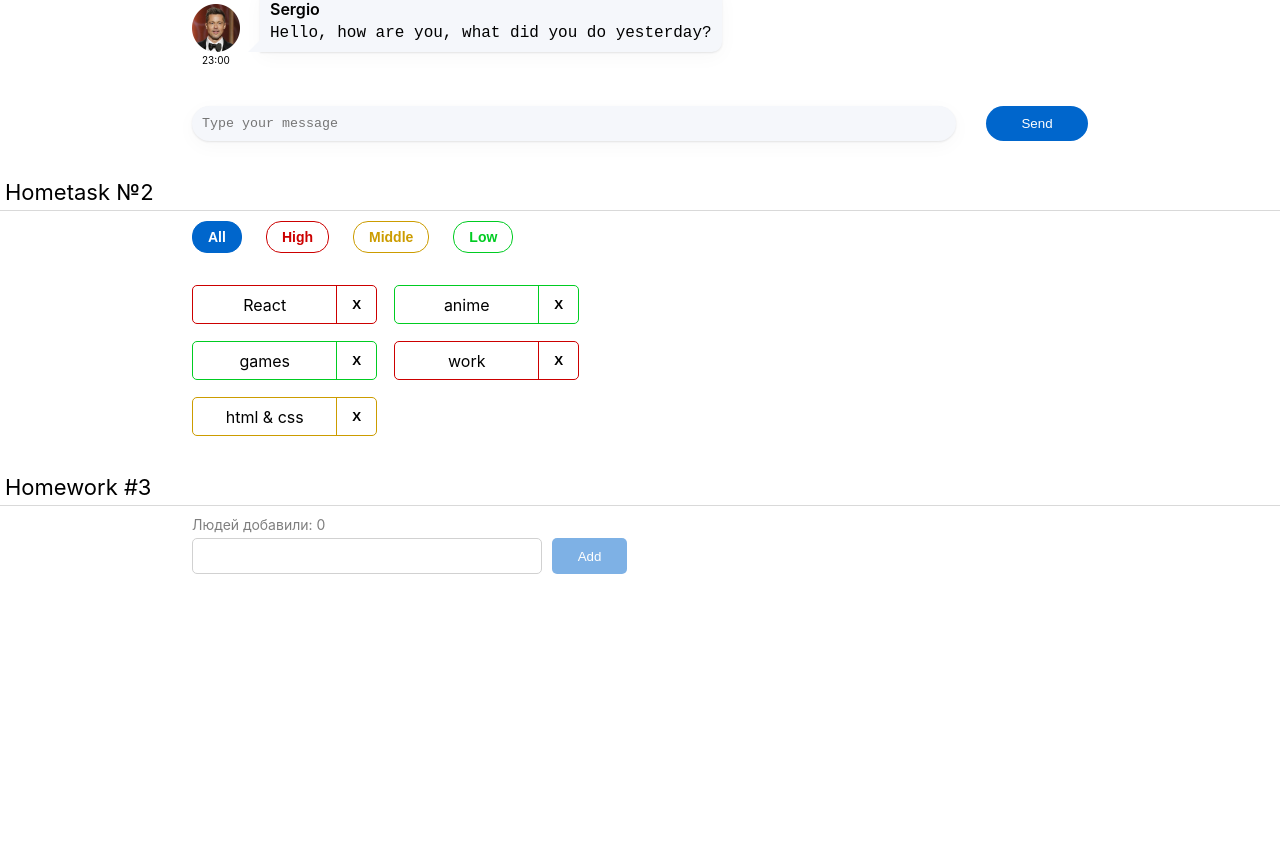
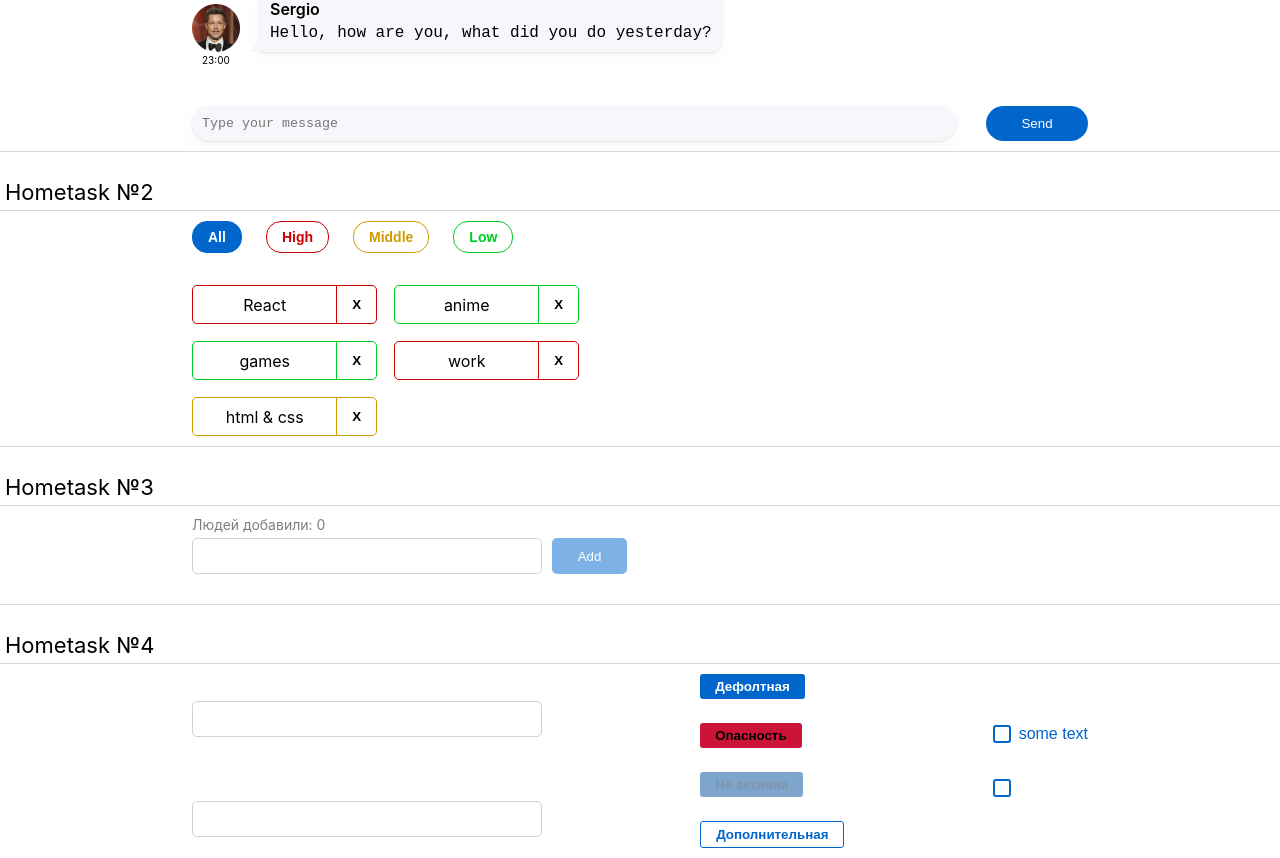
Before and after one commit to onemore8762/hws2, a React (Create React App) app: page / in a window 1280 px wide. Shown: the part 186-1044 px from the top of the page. Before the commit the page ends 800 px from the top, so only its background shows below. Built offline with nearby package versions, Linux system fonts and the light colour scheme.

Commit message:
Complete homework 4

```diff
--- a/src/s1-main/App.module.css
+++ b/src/s1-main/App.module.css
@@ -6,6 +6,7 @@
     max-width: 70%;
     font-size: 16px;
     margin: 10px auto;
+
 }
 
 .hwTitle {
@@ -14,5 +15,6 @@
     height: var(--header_height);
     align-items: end;
     padding: 5px;
+    border-top: solid 1px #D9D9D9;
     border-bottom: solid 1px #D9D9D9;
 }
--- a/src/s1-main/App.tsx
+++ b/src/s1-main/App.tsx
@@ -3,6 +3,7 @@ import s from './App.module.css'
 import HW1 from '../s2-homeworks/hw01/HW1'
 import HW2 from "../s2-homeworks/hw02/HW2";
 import HW3 from "../s2-homeworks/hw03/HW3";
+import HW4 from "../s2-homeworks/hw04/HW4";
 
 function App() {
     return (
@@ -11,7 +12,7 @@ function App() {
             {/*раскомментировать по ходу выполнения*/}
             <HW2/>
             <HW3/>
-            {/*<HW4/>*/}
+            <HW4/>
 
             {/*при выполнении дз 5 и более - закомментировать здесь дз 1-4, так как они есть внутри дз 5*/}
             {/*<HW5/>*/}
--- a/src/s2-homeworks/hw03/HW3.tsx
+++ b/src/s2-homeworks/hw03/HW3.tsx
@@ -39,7 +39,7 @@ const HW3 = () => {
 
     return (
         <div id={'hw3'}>
-            <div className={s2.hwTitle}>Homework #3</div>
+            <div className={s2.hwTitle}>Hometask №3</div>
             {/*для автоматической проверки дз (не менять)*/}
 
             <div className={s2.hw}>
--- a/src/s2-homeworks/hw04/HW4.tsx
+++ b/src/s2-homeworks/hw04/HW4.tsx
@@ -12,7 +12,7 @@ import Stand from './Stand'
 const HW4 = () => {
     return (
         <div id={'hw4'}>
-            <div className={s2.hwTitle}>Homework #4</div>
+            <div className={s2.hwTitle}>Hometask №4</div>
             {/*демонстрация возможностей компонент:*/}
             <div className={s2.hw}>
                 <Stand />
--- a/src/s2-homeworks/hw04/Stand.tsx
+++ b/src/s2-homeworks/hw04/Stand.tsx
@@ -44,13 +44,13 @@ const Stand = () => {
                 {/*обычная кнопка:*/}
                 <div>
                     <SuperButton id={'hw4-super-button-default'}>
-                        default
+                        Дефолтная
                     </SuperButton>
                 </div>
                 {/*красная кнопка:*/}
                 <div>
                     <SuperButton id={'hw4-super-button-red'} xType={'red'}>
-                        red
+                        Опасность
                     </SuperButton>
                 </div>
                 {/*задизэйбленная кнопка:*/}
@@ -60,7 +60,7 @@ const Stand = () => {
                         xType={'red'}
                         disabled
                     >
-                        disabled
+                        Не активна
                     </SuperButton>
                 </div>
                 {/*задизэйбленная кнопка:*/}
@@ -69,7 +69,7 @@ const Stand = () => {
                         id={'hw4-super-button-secondary'}
                         xType={'secondary'}
                     >
-                        secondary
+                        Дополнительная
                     </SuperButton>
                 </div>
             </div>
--- a/src/s2-homeworks/hw04/common/c1-SuperInputText/SuperInputText.module.css
+++ b/src/s2-homeworks/hw04/common/c1-SuperInputText/SuperInputText.module.css
@@ -1,20 +1,39 @@
+
+
 .input:focus {
+    outline: 1px solid rebeccapurple;
+
 }
 
 .input {
+    border-radius: 5px;
+    min-width: 350px;
+    height: 36px;
+    margin-right: 10px;
 }
 
 .inputWrapper {
+    display: flex;
+    flex-direction: column-reverse;
+
 }
 
 .superInput {
+    border: 1px solid #D1D1D1;
 }
 
 .errorInput {
+    border: 1px solid red;
 }
 
 .errorInput:focus {
+    outline: 1px solid red;
 }
 
+
 .error {
+    height: 16px;
+    font-size: 14px;
+    display: block;
+    color: red;
 }
--- a/src/s2-homeworks/hw04/common/c2-SuperButton/SuperButton.module.css
+++ b/src/s2-homeworks/hw04/common/c2-SuperButton/SuperButton.module.css
@@ -1,36 +1,55 @@
 .button {
+    padding: 5px 15px;
+    border: none;
+    border-radius: 3px;
+    min-width: 100px;
+    font-weight: 600;
 }
 
 .disabled {
+    opacity: 0.5;
+    color: #002E5C;
+    background-color: #004D99;
 }
 
 .secondary {
+    color:#0066CC;
+    background-color: white;
+    border: 1px solid #0066CC;
 }
 
 .default {
+    color:white;
+    background-color: #0066CC;
 }
 
 .red {
+    background-color: #CC1439;
 }
 
 .default:hover {
+    background-color: #0080FF;
 }
 
 .red:hover {
+    background-color: #FF1A47;
 }
 
 .secondary:hover {
+    background-color: #E5F0FA;
+    color:#0066CC;
 }
 
 
 .default:active {
+    background-color: #0059B2;
 }
 
 .secondary:active {
+    color:#0066CC;
+    background-color: #C9E5FF;
 }
 
 .red:active {
+    background-color: #B21232;
 }
-
-.button:disabled {
-}
--- a/src/s2-homeworks/hw04/common/c2-SuperButton/SuperButton.tsx
+++ b/src/s2-homeworks/hw04/common/c2-SuperButton/SuperButton.tsx
@@ -18,11 +18,14 @@ const SuperButton: React.FC<SuperButtonPropsType> = (
     }
 ) => {
     const finalClassName = s.button
-        // + (disabled
-        //         ? ...
-        //         : xType === 'red'
-        //             ? ...
-        + (className ? ' ' + className : '') // задачка на смешивание классов
+        + ' '
+        + (disabled?s.disabled:
+            xType === 'red'? s.red:
+                xType === 'secondary'? s.secondary:
+                    s.default)
+        +' '
+        + (className ? className : '')
+
 
     return (
         <button
--- a/src/s2-homeworks/hw04/common/c3-SuperCheckbox/SuperCheckbox.tsx
+++ b/src/s2-homeworks/hw04/common/c3-SuperCheckbox/SuperCheckbox.tsx
@@ -27,7 +27,9 @@ const SuperCheckbox: React.FC<SuperCheckboxPropsType> = (
     }
 ) => {
     const onChangeCallback = (e: ChangeEvent<HTMLInputElement>) => {
-        // задачка на написание онченджа
+        if (onChangeChecked) {
+            onChangeChecked(e.currentTarget.checked)
+        }
 
     }
 
```
